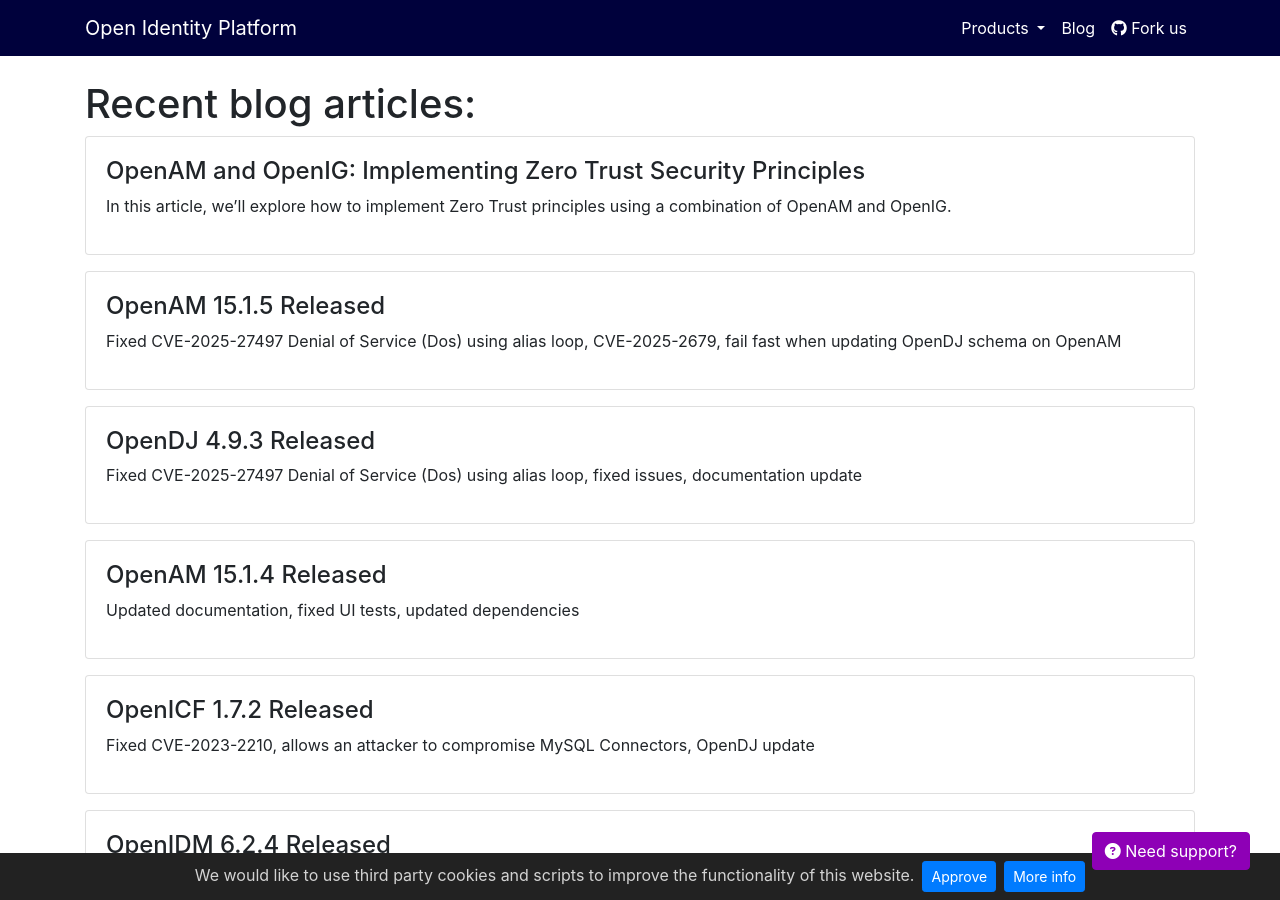
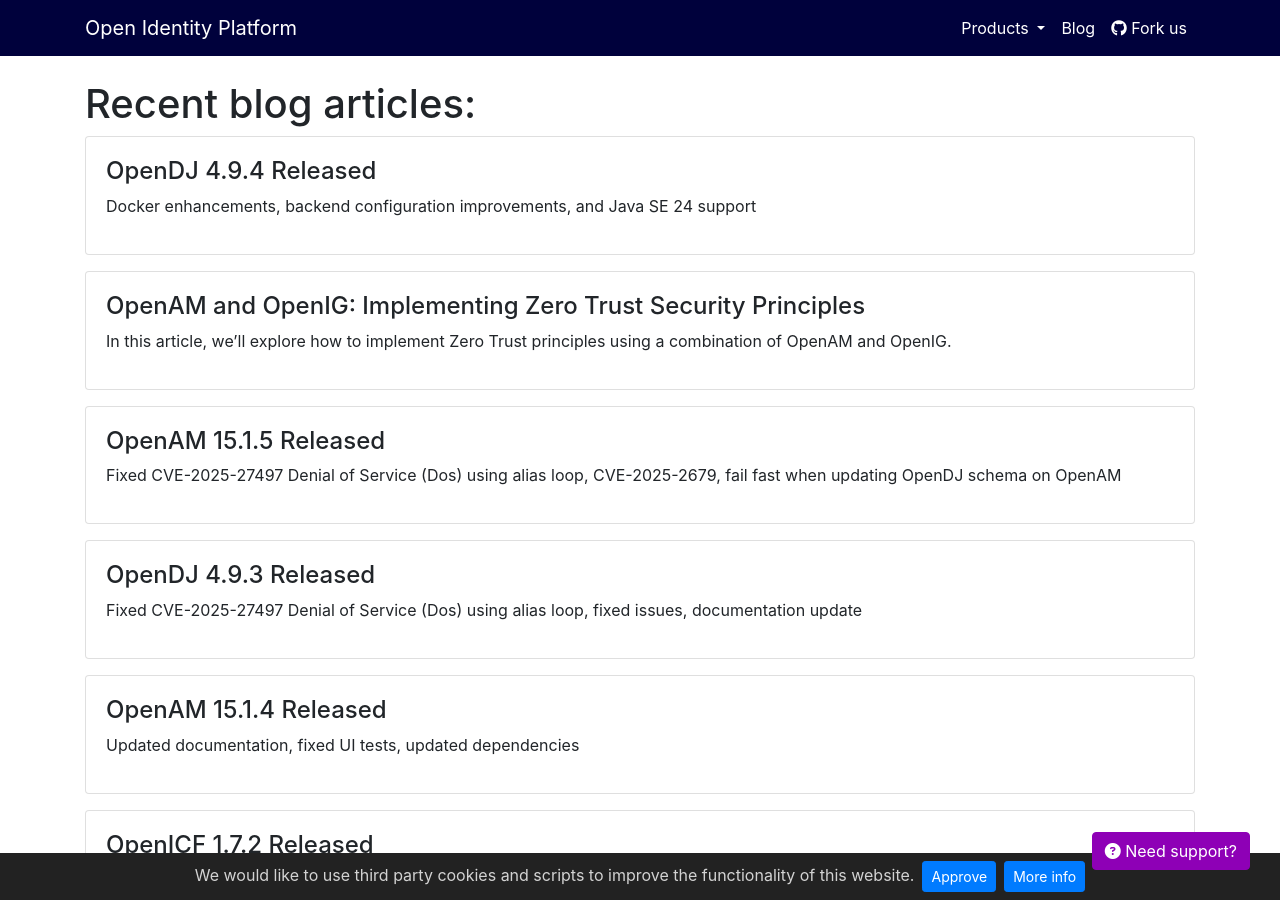
Before and after one commit to OpenIdentityPlatform/OpenIdentityPlatform.org, a Jekyll site: the page built from blog/index.html, in a window 1280 px wide and 900 px high. Built offline with Jekyll 4.4.1, drawn with Linux system fonts in a browser that asks for light colours; nearby versions of some CDN libraries; some of the changed lines change nothing that is shown.

Commit message:
OpenDJ 4.9.4 Released

```diff
--- a/_data/blogposts.yml
+++ b/_data/blogposts.yml
@@ -1,3 +1,7 @@
+-
+  title: 'OpenDJ 4.9.4 Released'
+  link: '/blog/opendj-4-9-4-released'
+  description: 'Docker enhancements, backend configuration improvements, and Java SE 24 support'
 -
   title: 'OpenAM and OpenIG: Implementing Zero Trust Security Principles'
   link: '/blog/openam-openig-zero-trust'
--- /dev/null
+++ b/blog/opendj-4-9-4-released.md
@@ -0,0 +1,38 @@
+---
+layout: home
+landing-title: "OpenDJ 4.9.4 Released"
+landing-title2: "OpenDJ 4.9.4 Released"
+description: Open Identity Community released OpenDJ v4.9.4. Docker enhancements, backend configuration improvements, and Java SE 24 support.
+keywords: 'OpenDJ, Directory Service, Directory Services, LDAP, Open Identity Platform, release, Docker, JDK'
+imageurl: 'opendj-og.png'
+share-buttons: true
+
+---
+# OpenDJ 4.9.4 Released
+[Download](https://github.com/OpenIdentityPlatform/OpenDJ/releases/tag/4.9.4)
+
+## What's new
+* Added support for Java SE 24
+* Backend type configuration for Docker
+* Moved Java arguments to the `java.properties` file and upgraded Docker Alpine
+* Set the same indexes for a new backend as for the initial backend
+* Updated Testcontainers & Apache Cassandra driver
+
+# Fixed bugs
+* Fixed JDBC storage update concurrency
+* Fixed Docker environment variables and added version autodetection
+* Fixed MySQL truncate PK default to 64 length
+* Fixed JDBC storage update concurrency
+
+
+Full chageset ([more details](https://github.com/OpenIdentityPlatform/OpenDJ/compare/4.9.3...4.9.4))
+
+## Thanks for the contibutions
+
+<i id="vharseko"><i>1. <a href="https://github.com/vharseko" target="_blank">Valery Kharseko</a></i>
+
+<i id="maximthomas"><i>2. <a href="https://github.com/maximthomas" target="_blank">Maxim Thomas</a></i>
+
+<i id="pzygielo"><i>3. <a href="https://github.com/pzygielo" target="_blank">Piotrek Żygieło</a></i>
+
+<i id="prthakre"><i>3. <a href="https://github.com/prthakre" target="_blank">Prashant</a></i>
```
